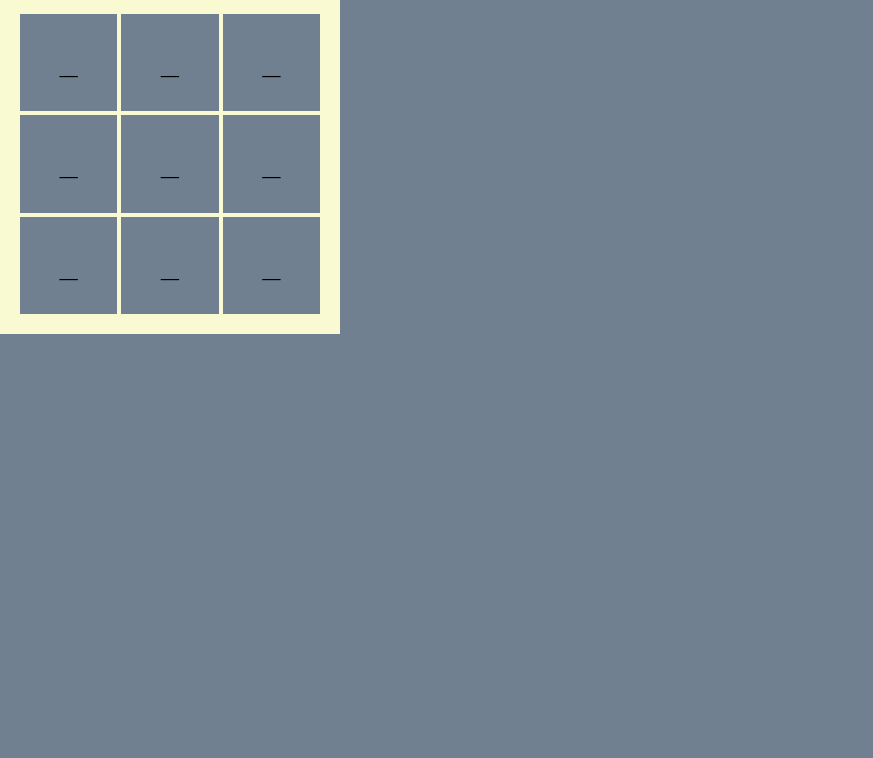
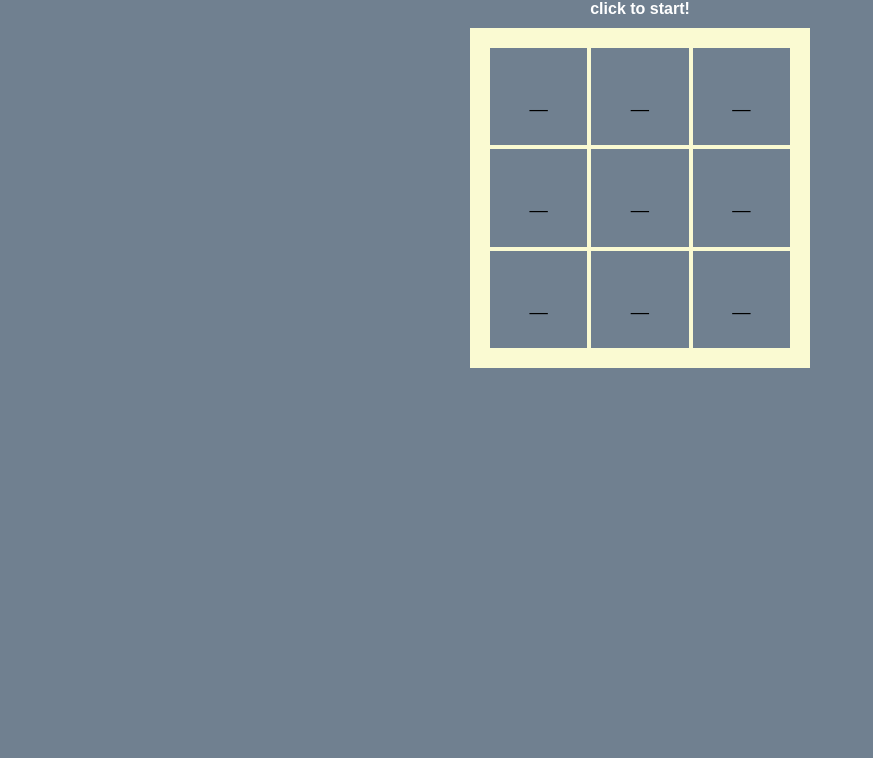
Before and after one commit to Croixed/tictactoe, a plain HTML site: page index.html in a window 1280 px wide. Shown: the part 42-800 px from the top of the page, without its empty margins (0-873 px from the left). Drawn offline with Linux system fonts and the light colour scheme.

Commit message:
added header text

```diff
--- a/index.html
+++ b/index.html
@@ -10,7 +10,7 @@
 <body>
   <div class="header">
     <div class="title">Tic Tac Toe</div>
-    <div class="turn">it is player ""'s turn</div>
+    <div class="turn">click to start!</div>
   </div>
   <div class="gameboard">
     <div class="index 0"></div>
--- a/script.js
+++ b/script.js
@@ -24,6 +24,7 @@ const game = (() => {
 
   const privFunc = (item, index) => {item.textContent = '_'}
   let turn = "one";
+  const turnElement = document.querySelector(".turn");
 
   const fillBoard = () => {
     gameBoard.pubNodeList.forEach(privFunc);
@@ -43,10 +44,12 @@ const game = (() => {
       console.log("x");
       item.target.textContent = 'X';
       turn = "two";
+      turnElement.textContent = 'it is now player two\'s turn'
     } else {
       console.log("o");
       item.target.textContent = 'O';
       turn = "one";
+      turnElement.textContent = 'it is now player one\'s turn'
     }
     //item.target.textContent = 'X';
   }
--- a/style.css
+++ b/style.css
@@ -2,6 +2,13 @@
   margin: 0px;
   padding: 0px;
   background-color: slategray;
+}
+
+body {
+  display: flex;
+  flex-direction: column;
+  align-items: center;
+  user-select: none;
 }
 
 .gameboard {
@@ -16,6 +23,21 @@
   gap: 4px;
 }
 
+.title,
+.turn {
+  color: white;
+  width: 340px;
+  margin: 10px;
+  text-align: center;
+  font-weight: bold;
+  font-family: sans-serif;
+  font-size: 1.2rem;
+}
+
+.turn {
+  font-size: 1rem;
+}
+
 .index {
   display: flex;
   justify-content: center;
```
